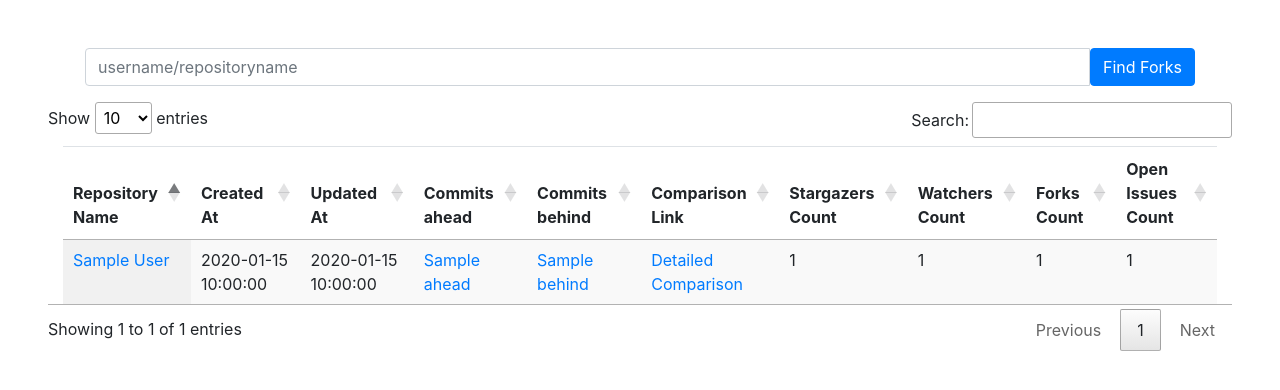
After one commit to abhishek9sharma/ForkInfo, a Flask app: template templates/forksnofile.html in a window 1280 px wide. The commit adds this page. Shown: the top 390 px of the page. Run offline with Flask 2, Linux system fonts and the light colour scheme; the template is opened without the code that fills it: most values are stand-ins (such as "Sample title", 1, 10 or a date in 2020); some libraries are stand-ins or nearby versions.

Commit message:
Back to without files

```diff
--- a/forkinfo.py
+++ b/forkinfo.py
@@ -16,7 +16,7 @@ def forkedrepos(reponame):
     # for i in range(30):
     #     commitinfodict['repo'+str(random.randint(1,101))] = {'ahead': random.randint(1,101) , 'behind': random.randint(1,101)}
     #return render_template('forks.html', cuur_repo_list= commitinfodict)
-    print(reponame)
+    #print(reponame)
     repo_owner = reponame.split('/')[0]
     repoobj = repo(reponame)
 
@@ -25,7 +25,7 @@ def forkedrepos(reponame):
     if 'message' in repoobj.forkedrespjson:
         return render_template('apierror.html', curr_msg = repoobj.forkedrespjson)
     else:
-        return render_template('forks.html', cuur_repo_list= repoobj.forkedrespjson, parent_user = repo_owner)
+        return render_template('forksnofile.html', cuur_repo_list= repoobj.forkedrespjson, parent_user = repo_owner)
     #return render_template('forks.html', cuur_repo_list= repoobj.commitinfo)
 
 @app.route('/forks', methods =['GET','POST'])
--- /dev/null
+++ b/templates/forksnofile.html
@@ -0,0 +1,60 @@
+{% extends "layout.html" %}
+{% block body %}
+
+<div class="table-responsive">
+   <table id="forkTable" class = "table col-sm-12 table-sm display">
+      <thead>
+         <tr>
+              <th> Repository Name</th>
+
+              <th> Created At</th>
+              <th> Updated At</th>
+              <th> Commits ahead</th>
+              <th> Commits behind</th>
+              <th> Comparison Link</th>
+              <th> Stargazers Count</th>
+              <th> Watchers Count</th>
+              <th> Forks Count</th>
+              <th> Open Issues Count</th>
+
+         </tr>
+      <thead>
+      <tbody>
+       {% for repo in cuur_repo_list %}
+          <tr>
+             <td> <a href ="https://github.com/{{repo['full_name']}}">{{ repo['full_name'] }}</a></td>
+             <td> {{ repo['created_at'] }} </td>
+             <td> {{ repo['updated_at'] }} </td>
+
+             {% if repo['ahead']==-1 %}
+               <td>Error Occured</td>
+            {% else %}
+            <td> <a href ="https://github.com/{{parent_user}}/{{repo['name']}}/compare/master...{{repo['owner']['login']}}:master">{{ repo['ahead'] }} </a></td>
+
+             {% endif %}
+
+
+            {% if repo['behind']==-1 %}
+                  <td>Error Occured</td>
+               {% else %}
+               <td> <a href ="https://github.com/{{repo['full_name']}}/compare/master...{{parent_user}}:master">{{ repo['behind'] }} </a></td>
+
+               {% endif %}
+
+               {% if repo['behind']==-1 and repo['ahead']==-1 %}
+                  <td>Error Occured</td>
+               {% else %}
+                  <td> <a href ="https://github.com/{{repo['full_name']}}/compare/master...{{parent_user}}:master">Detailed Comparison</a></td>
+               {% endif %}
+
+
+             <td> {{ repo['stargazers_count'] }} </td>
+             <td> {{ repo['watchers_count'] }} </td>
+             <td> {{ repo['forks_count'] }} </td>
+             <td> {{ repo['open_issues_count'] }} </td>
+            </tr>
+       {% endfor %}
+      </tbody><tbody>
+   </table>
+</div>
+{% endblock %}
--- a/templates/layout.html
+++ b/templates/layout.html
@@ -1,6 +1,7 @@
 <!DOCTYPE html>
 <html>
     <head>
+            <link rel="icon" href="data:,">
         <title> Forks for a GitHub repository</title>
         <style>
         body {
--- a/test_file.py
+++ b/test_file.py
@@ -1,7 +1,7 @@
 from GitHubRepo import Repository as repo
 import json
-repoobj = repo('abhishek9sharma/EASE17Scripts')
-#repoobj = repo('gcushen/hugo-academic')
+#repoobj = repo('abhishek9sharma/EASE17Scripts')
+repoobj = repo('gcushen/hugo-academic')
 #print(repoobj.forked_count)
 repoobj.getForkedRepos()
 #print(repoobj.forkedrespjson)
```
Also changed, not shown: GitHubRepo.py (+44 -22 lines).
